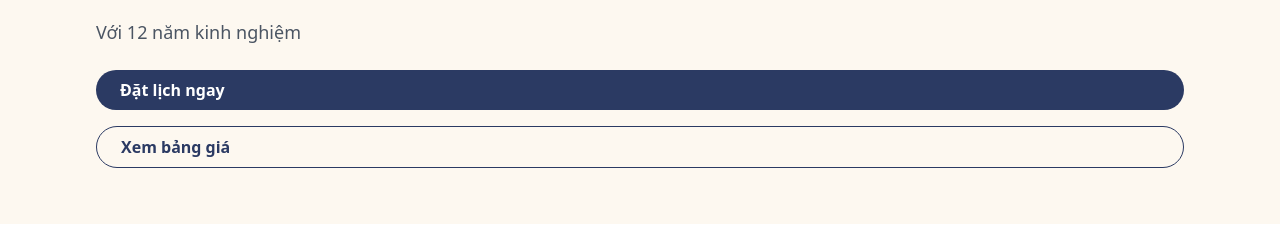
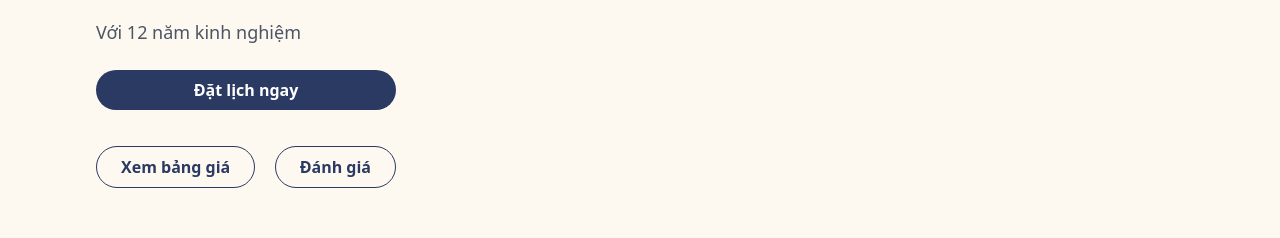
Before and after one commit to Congdai260797/spa-vue-app, a Vue app: page /clinic/1 in a window 1280 px wide. Shown: the part 558-796 px from the top of the page. Built offline with nearby package versions, Linux system fonts and the light colour scheme; no server answers.

Commit message:
mapping img for review screen

```diff
--- a/src/pages/clinic/Introduce.vue
+++ b/src/pages/clinic/Introduce.vue
@@ -32,19 +32,27 @@
             </div>
 
             <!-- Action Buttons -->
-            <div class="flex flex-col sm:flex-row gap-4">
+            <div class="w-[300px] h-[52px]">
               <a
                 @click="goBooking"
-                class="bg-brand-blue text-white font-semibold px-6 py-2 rounded-full hover:bg-opacity-90 transition-colors cursor-pointer"
+                class="bg-brand-blue text-white font-semibold px-6 py-2 rounded-full hover:bg-opacity-90 transition-colors cursor-pointer flex items-center justify-center"
               >
                 Đặt lịch ngay
               </a>
+            </div>
+            <div class="w-[300px] flex justify-between gap-4">
               <a
                 href="#"
                 class="px-6 py-2 rounded-full font-semibold hover:bg-opacity-90 transition-colors border border-brand-blue text-brand-blue"
                 @click="showServiceList"
               >
                 Xem bảng giá
+              </a>
+              <a
+                @click="goReview"
+                class="px-6 py-2 rounded-full font-semibold hover:bg-opacity-90 transition-colors border border-brand-blue text-brand-blue cursor-pointer"
+              >
+                Đánh giá
               </a>
             </div>
           </div>
@@ -83,6 +91,10 @@
     router.push('/booking');
   };
 
+  const goReview = () => {
+    router.push(`/review?clinicId=${clinic.value.clinicId}`);
+  };
+
   // watch(
   //   () => props.modelValue,
   //   (newValue) => {
--- a/src/pages/review/Review.vue
+++ b/src/pages/review/Review.vue
@@ -14,10 +14,10 @@
           class="w-full h-[204px] bg-[#FFE7BA] p-[24px] rounded-[12px] flex items-start gap-x-[24px]"
         >
           <div
-            class="w-[114px] h-[114px] border-[2px] border-[#9A9A9A] rounded-full overflow-hidden"
+            class="min-w-[114px] h-[114px] border-[2px] border-[#9A9A9A] rounded-full overflow-hidden"
           >
             <img
-              src="./../../assets/image/ht-pet.jpg"
+              :src="dataResponse?.overview?.logoUrl || ''"
               alt="store logo"
               class="w-full h-full object-cover"
             />
@@ -30,9 +30,9 @@
               <span class="text-[10px] text-black font-normal">Đã kiểm chứng</span>
             </div>
 
-            <div class="w-[306px]">
+            <div class="min-w-[306px]">
               <div
-                class="w-full overflow-hidden text-ellipsis whitespace-nowrap text-black text-[36px] font-bold"
+                class="w-full overflow-hidden text-ellipsis whitespace-nowrap text-black text-[32px] font-bold"
               >
                 {{ dataResponse?.overview?.clinicName || '' }}
               </div>
```
